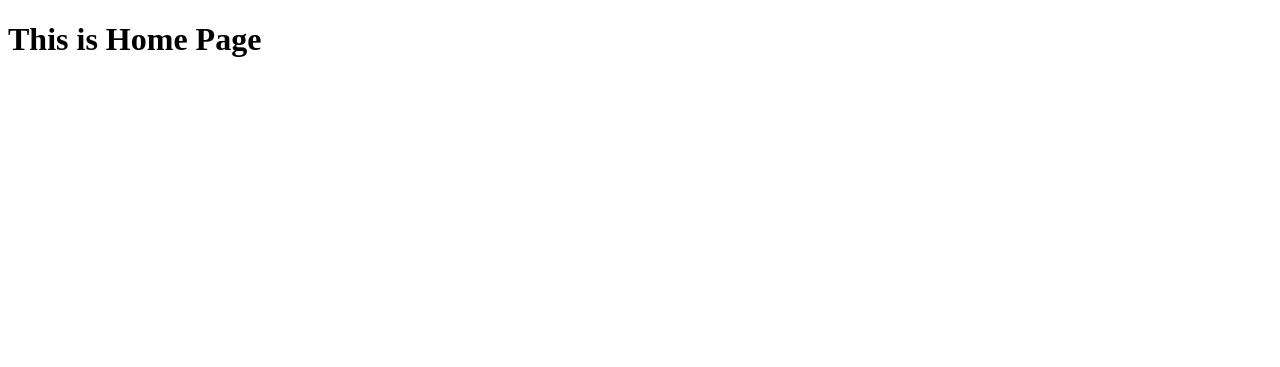
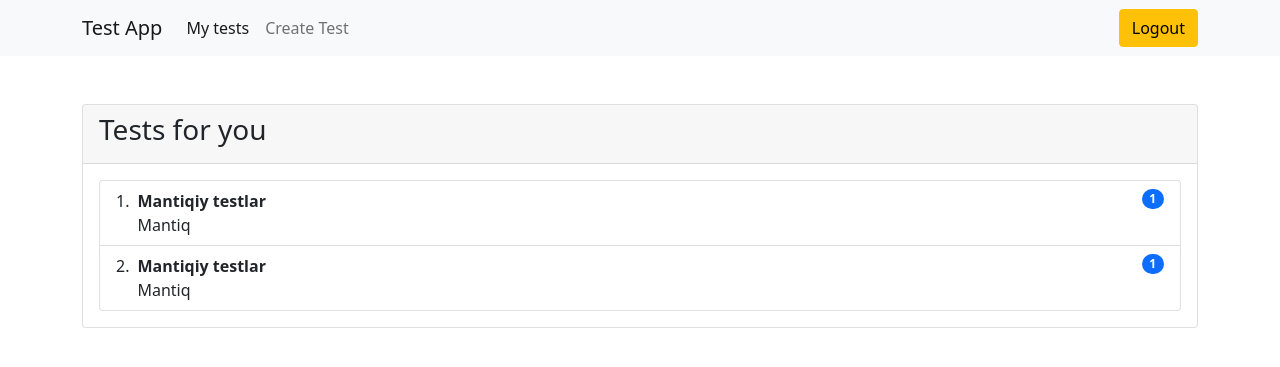
Before and after one commit to MuhammadParmonov/TEST, a Django app: page / in a window 1280 px wide. Shown: the top 367 px of the page. Run offline with Django 4.2, Linux system fonts and the light colour scheme; a user stored in the database is signed in; data comes from the database, SQL or seed files in the repository; both versions use the stored data as it was after the commit.

Commit message:
index.html updatet, my_tests created, bootsrap created teat, created_questoins, test_update form

```diff
--- a/core/settings.py
+++ b/core/settings.py
@@ -27,7 +27,11 @@ INSTALLED_APPS = [
     'django.contrib.staticfiles',
     'main',
     "users",
+    "crispy_forms",
+    "crispy_bootstrap5",
 ]
+CRISPY_ALLOWED_TEMPLATE_PACKS = "bootstrap5"
+CRISPY_TEMPLATE_PACK = "bootstrap5"
 
 MIDDLEWARE = [
     'django.middleware.security.SecurityMiddleware',
--- a/main/models.py
+++ b/main/models.py
@@ -29,7 +29,7 @@ class Test(models.Model):
         verbose_name_plural = "Testlar"
 
 class Question(models.Model):
-    test = models.ForeignKey(Test, on_delete=models.CASCADE, verbose_name="test")
+    test = models.ForeignKey(Test, on_delete=models.CASCADE, verbose_name="test", related_name='questions')
     question = models.CharField(max_length=400, verbose_name="savol")
     answer_a = models.CharField(max_length=250, verbose_name="a javob")
     answer_b = models.CharField(max_length=250, verbose_name="b javob")
--- a/main/urls.py
+++ b/main/urls.py
@@ -1,6 +1,10 @@
 from django.urls import path
-from .views import index
+from .views import index, my_tests, create_test, create_question, update_test
 
 urlpatterns = [
-    path("", index, name="index" )
+    path("", index, name="index" ),
+    path("my_tests/", my_tests, name="my_tests"),
+    path("create-test/", create_test, name="create_test"),
+    path("create-question/<int:test_id>/", create_question, name="create_question"),
+    path("update_test/<int:test_id>/", update_test, name="update_test"),
 ]
--- a/main/views.py
+++ b/main/views.py
@@ -1,6 +1,60 @@
-from django.shortcuts import render
+from django.shortcuts import render, redirect
 from django.contrib.auth.decorators import login_required
+from .models import Test
+from .forms import TestFrom, QuestionForm
 
 @login_required(login_url="login")
 def index(request):
-    return render(request, "index.html")
+    tests = Test.objects.all()
+    return render(request, "index.html", {'tests': tests})
+
+@login_required(login_url="login")
+def my_tests(request):
+    tests = Test.objects.filter(author=request.user)
+    form = QuestionForm()
+    return render(request, "my_tests.html", {"form":form, "tests":tests})
+
+@login_required(login_url="login")
+def create_test(request):
+    form = TestFrom()
+    if request.method == "POST":
+        form = TestFrom(data=request.POST)
+        if form.is_valid():
+            test = form.save(commit=False)
+            test.author = request.user
+            form.save(commit=True)
+            return redirect("index")
+        else:
+            return render(request, "create_test.html", {"form":form})
+    return render(request, "create_test.html", {"form":form})
+
+def create_question(request, test_id):
+    test = Test.objects.get(id=test_id)
+    form = QuestionForm()
+
+    if request.method == "POST":
+        add_again = request.POST.get("add-again")
+        form = QuestionForm(data=request.POST)
+        if form.is_valid():
+            question = form.save(commit=False)
+            question.test = test
+            form.save(commit=True)
+            if add_again == "on":
+                return redirect("create_question", test.id)
+            else:
+                return redirect("my_tests")
+        else:
+            return render(request, "create_question.html", {"form":form, "test":test})
+    return render(request, "create_question.html", {"form":form, "test":test})
+
+def update_test(request, test_id):
+    test = Test.objects.get(id=test_id)
+    form = TestFrom(instance=test)
+    if request.method == "POST":
+        form = TestFrom(instance=test, data=request.POST)
+        if form.is_valid():
+            form.save()
+            return redirect("my_tests")
+        else:
+            return render(request, "update_test.html", {"form":form, "test":test})
+    return render(request, "update_test.html", {"form":form, "test":test})
--- /dev/null
+++ b/templates/base.html
@@ -0,0 +1,47 @@
+<!doctype html>
+<html lang="en">
+  <head>
+    <meta charset="utf-8">
+    <meta name="viewport" content="width=device-width, initial-scale=1">
+
+    <!-- Bootstrap CSS -->
+    <link href="https://cdn.jsdelivr.net/npm/bootstrap@5.0.2/dist/css/bootstrap.min.css" rel="stylesheet" integrity="sha384-EVSTQN3/azprG1Anm3QDgpJLIm9Nao0Yz1ztcQTwFspd3yD65VohhpuuCOmLASjC" crossorigin="anonymous">
+
+    <title>{% block title %}{% endblock title %}</title>
+  </head>
+  <body>
+    <nav class="navbar navbar-expand-lg navbar-light bg-light">
+        <div class="container">
+          <a class="navbar-brand" href="/">Test App</a>
+          <button class="navbar-toggler" type="button" data-bs-toggle="collapse" data-bs-target="#navbarNav" aria-controls="navbarNav" aria-expanded="false" aria-label="Toggle navigation">
+            <span class="navbar-toggler-icon"></span>
+          </button>
+          <div class="collapse navbar-collapse" id="navbarNav">
+            <ul class="navbar-nav">
+              <li class="nav-item">
+                <a class="nav-link active" aria-current="page" href="{% url 'my_tests' %}">My tests</a>
+              </li>
+              <li class="nav-item">
+                <a class="nav-link" href="{% url 'create_test' %}">Create Test</a>
+              </li>
+            </ul>
+          </div>
+          <div class="d_flex">
+            {% if user.is_authenticated %}
+                <a class="btn btn-warning" href="{% url 'logout' %}">Logout</a>
+            {% else %}
+                <a class="btn btn-primary m-1" href="{% url 'login' %}">Login</a>
+                <a class="btn btn-primary m-1" href="{% url 'signup' %}">Signup</a>
+            {% endif %}
+          </div>
+        </div>
+      </nav>
+    <div class="container">
+        {% block content %}
+
+        {% endblock content %}
+    </div>
+    <!-- Option 1: Bootstrap Bundle with Popper -->
+    <script src="https://cdn.jsdelivr.net/npm/bootstrap@5.0.2/dist/js/bootstrap.bundle.min.js" integrity="sha384-MrcW6ZMFYlzcLA8Nl+NtUVF0sA7MsXsP1UyJoMp4YLEuNSfAP+JcXn/tWtIaxVXM" crossorigin="anonymous"></script>
+  </body>
+</html>
--- a/templates/index.html
+++ b/templates/index.html
@@ -1,11 +1,25 @@
-<!DOCTYPE html>
-<html lang="en">
-<head>
-    <meta charset="UTF-8">
-    <meta name="viewport" content="width=device-width, initial-scale=1.0">
-    <title>Home Page</title>
-</head>
-<body>
-    <h1>This is Home Page </h1>
-</body>
-</html>
+{% extends "base.html" %}
+{% block title %}
+    Bosh Sahifa
+{% endblock title %}
+
+{% block content %}
+    <div class="card mt-5">
+        <div class="card-header">
+            <h3>Tests for you</h3>
+        </div>
+        <div class="card-body">
+            <ol class="list-group list-group-numbered">
+                {% for test in tests %}
+                    <li class="list-group-item d-flex justify-content-between align-items-start">
+                    <div class="ms-2 me-auto">
+                        <div class="fw-bold">{{test.title}}</div>
+                        {{test.category.name}}
+                    </div>
+                    <span class="badge bg-primary rounded-pill">{{test.questions.all.count}}</span>
+                    </li>
+                {% endfor %}
+              </ol>
+        </div>
+    </div>
+{% endblock content %}
--- a/templates/users/login.html
+++ b/templates/users/login.html
@@ -10,15 +10,15 @@
     <form method="post"> {% csrf_token %}
         <div class="card-body">
             <div class="mb-3 row">
-                <label for="username" class="col-sm-2 col-form-label">Username</label>
+                <label for="email" class="col-sm-2 col-form-label">Email</label>
                 <div class="col-sm-10">
-                  <input name="username" type="text" class="form-control" id="username" pleaceholder="username">
+                  <input required name="username" type="text" class="form-control" id="username" pleaceholder="muhammad@gmail.com">
                 </div>
               </div>
               <div class="mb-3 row">
                 <label for="inputPassword" class="col-sm-2 col-form-label">Password</label>
                 <div class="col-sm-10">
-                  <input name="password" type="password" class="form-control" id="inputPassword" pleaceholder="password">
+                  <input required name="password" type="password" class="form-control" id="inputPassword" pleaceholder="password">
                 </div>
               </div>
               <button type="submit" class="btn btn-primary" >Tizimga kirish</button>
--- a/users/urls.py
+++ b/users/urls.py
@@ -1,11 +1,12 @@
 from django.urls import path
-from .views import login_view, logout_view
+from .views import login_view, logout_view, signup_view
 # from django.contrib.auth.views import LoginView, LogoutView
 
 
 urlpatterns = [
     path("login/", login_view, name="login"),
     path("logout/", logout_view, name="logout"),
+    path("signup/", signup_view, name="signup"),
     # path("login2/", LoginView.as_view(), name="login2"),
     # path("logout2/", LogoutView.as_view(), name="logout2"),
 ]
```
Also changed, not shown: main/forms.py (added, +12 -0 lines), templates/create_question.html (added, +24 -0 lines), templates/create_test.html (added, +20 -0 lines), templates/my_tests.html (added, +25 -0 lines), templates/update_test.html (added, +20 -0 lines), templates/users/base.html (+3 -5 lines), templates/users/signup.html (added, +51 -0 lines), users/views.py (+34 -0 lines), db.sqlite3, main/migrations/0002_auto_20231013_1839.py (added).
